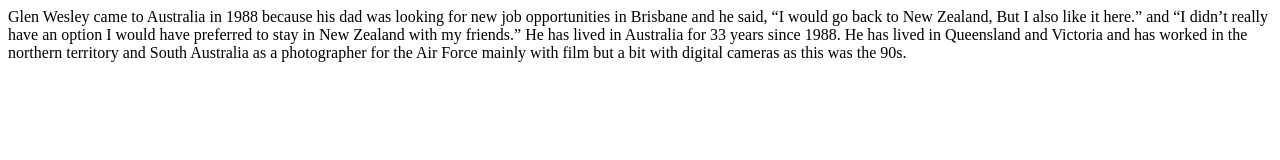
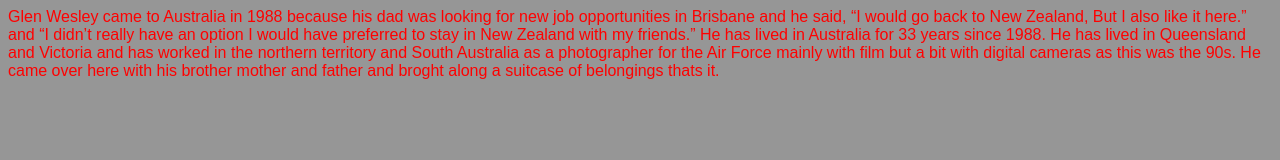
Before and after one commit to Grim-Amble/Humanities, a plain HTML site: page narative.html in a window 1280 px wide. Drawn offline with Linux system fonts and the light colour scheme.

Commit message:
Update narative.html

```diff
--- a/narative.html
+++ b/narative.html
@@ -1,4 +1,33 @@
-<head></head>
+<head>
+  <style>
+      body {
+  background-color: rgb(150, 150, 150);
+    font-family: Arial, Helvetica, sans-serif;
+      }
+  h1 {
+  size: 42px;
+  text-align: center;
+  }
+      li {
+          color: rgb(148, 1, 1);
+          font-weight: bold;
+      }
+      p {
+          color: rgb(255, 0, 0);
+      }
+      a {
+          color: red;
+      }
+  </style>
+</head>
 <body>
-  <p>Glen Wesley came to Australia in 1988 because his dad was looking for new job opportunities in Brisbane and he said, “I would go back to New Zealand, But I also like it here.” and “I didn’t really have an option I would have preferred to stay in New Zealand with my friends.” He has lived in Australia for 33 years since 1988. He has lived in Queensland and Victoria and has worked in the northern territory and South Australia as a photographer for the Air Force mainly with film but a bit with digital cameras as this was the 90s. </p>
+  <p>Glen Wesley came to Australia in 1988 because his dad was looking for new
+    job opportunities in Brisbane and he said, “I would go back to New Zealand,
+    But I also like it here.” and “I didn’t really have an option I would have
+    preferred to stay in New Zealand with my friends.” He has lived in Australia
+    for 33 years since 1988. He has lived in Queensland and Victoria and has
+    worked in the northern territory and South Australia as a photographer for
+    the Air Force mainly with film but a bit with digital cameras as this was
+    the 90s. He came over here with his brother mother and father and broght
+    along a suitcase of belongings thats it.</p>
 </body>
```
